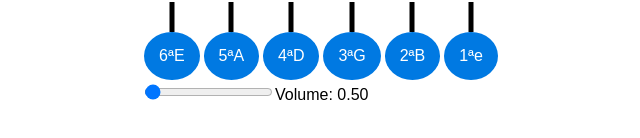
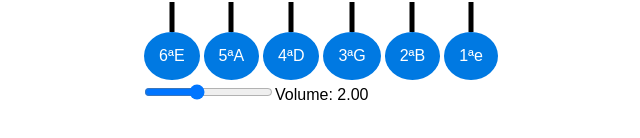
Before and after one commit to alexandreorestes/afinador, a React (Create React App) app: page / in a window 1280 px wide. Shown: the part 382-520 px from the top of the page, without its empty margins (319-959 px from the left). Built offline with nearby package versions, Linux system fonts and the light colour scheme.

Commit message:
ajuste dos gahos para não estourar os altofalantes de celulares

```diff
--- a/src/App.js
+++ b/src/App.js
@@ -12,7 +12,7 @@ const Tuner = () => {
   });
   const [currentNote, setCurrentNote] = useState(null);
   const oscillatorRef = useRef(null);
-  const [gain, setGain] = useState(0.5); // Estado para controlar o ganho
+  const [gain, setGain] = useState(2); // Estado para controlar o ganho
 
   const tuneString = (string, frequency) => {
     const audioContext = new (window.AudioContext || window.webkitAudioContext)();
@@ -74,7 +74,7 @@ const Tuner = () => {
         </button>
       </div>
       {currentNote && <p>Nota atual: {currentNote}</p>}
-      <input type="range" min="0" max="50" step="0.1" value={gain} onChange={handleGainChange} />
+      <input type="range" min="0" max="5" step="1" value={gain} onChange={handleGainChange} />
       <label htmlFor="gain">Volume: {gain.toFixed(2)}</label>
     </div>
   );
```
